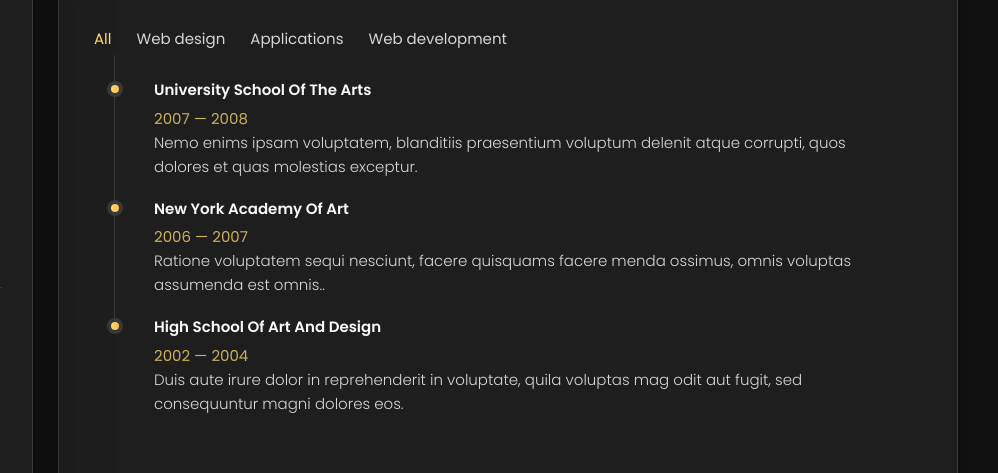
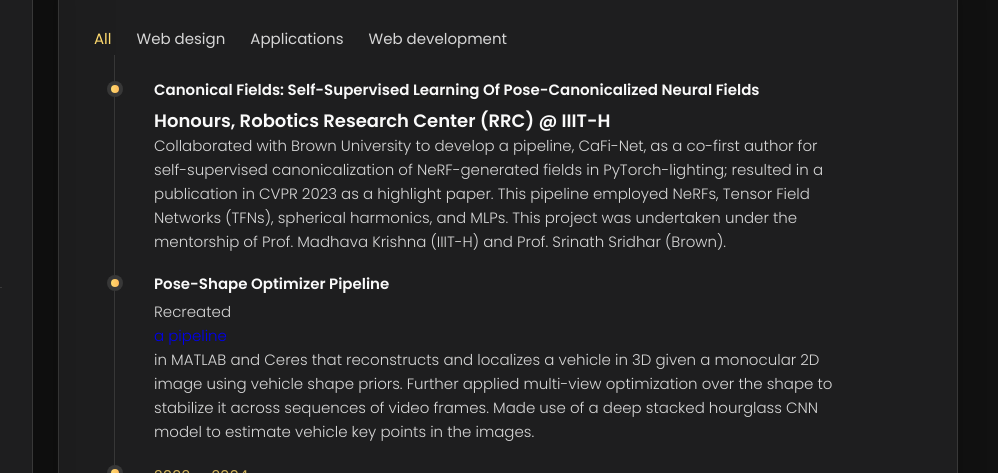
Before and after one commit to SRDewan/SRDewan.github.io, a plain HTML site: page index.html in a window 1280 px wide. Both pictures are taken after a click on the button "Projects". Shown: the part 162-635 px from the top of the page, 282-1280 px from the left. Drawn offline with nearby package versions, Linux system fonts and the light colour scheme.

Commit message:
Added rrc projects.

```diff
--- a/index.html
+++ b/index.html
@@ -768,34 +768,32 @@
 
 	    <li class="timeline-item">
 
-	      <h4 class="h4 timeline-item-title">University school of the arts</h4>
+	      <h4 class="h4 timeline-item-title">Canonical Fields: Self-Supervised Learning of Pose-Canonicalized Neural Fields</h4>
+	      <h4 class="h4">Honours, Robotics Research Center (RRC) @ IIIT-H</h4>
 
-	      <span>2007 — 2008</span>
+	      <!--<span>2007 — 2008</span>-->
 
 	      <p class="timeline-text">
-		Nemo enims ipsam voluptatem, blanditiis praesentium voluptum delenit atque corrupti, quos dolores et
-		quas molestias
-		exceptur.
+	        Collaborated with Brown University to develop a pipeline, CaFi-Net, as a co-first author for self-supervised canonicalization of NeRF-generated fields in PyTorch-lighting; resulted in a publication in CVPR 2023 as a highlight paper. This pipeline employed NeRFs, Tensor Field Networks (TFNs), spherical harmonics, and MLPs. This project was undertaken under the mentorship of Prof. Madhava Krishna (IIIT-H) and Prof. Srinath Sridhar (Brown).
 	      </p>
 
 	    </li>
 
 	    <li class="timeline-item">
 
-	      <h4 class="h4 timeline-item-title">New york academy of art</h4>
+	      <h4 class="h4 timeline-item-title">Pose-Shape Optimizer Pipeline</h4>
 
-	      <span>2006 — 2007</span>
+	      <!--<span>2006 — 2007</span>-->
 
 	      <p class="timeline-text">
-		Ratione voluptatem sequi nesciunt, facere quisquams facere menda ossimus, omnis voluptas assumenda est
-		omnis..
+	      Recreated <a href="https://ieeexplore.ieee.org/abstract/document/8205990/">a pipeline</a> in MATLAB and Ceres that reconstructs and localizes a vehicle in 3D given a monocular 2D image using vehicle shape priors. Further applied multi-view optimization over the shape to stabilize it across sequences of video frames. Made use of a deep stacked hourglass CNN model to estimate vehicle key points in the images.
 	      </p>
 
 	    </li>
 
 	    <li class="timeline-item">
 
-	      <h4 class="h4 timeline-item-title">High school of art and design</h4>
+	      <h4 class="h4 timeline-item-title"></h4>
 
 	      <span>2002 — 2004</span>
 
```
